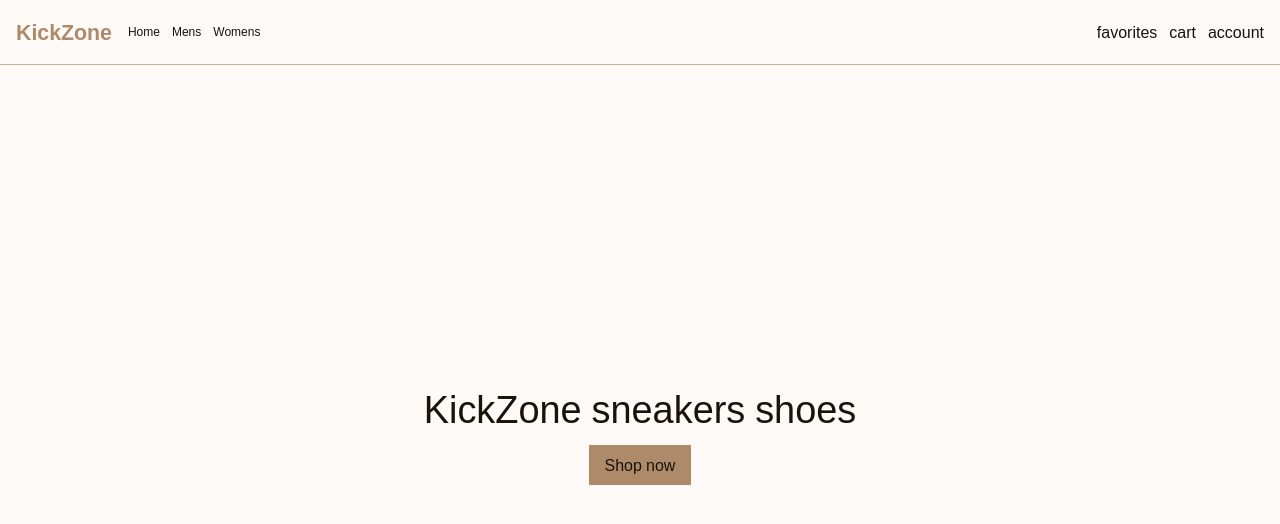
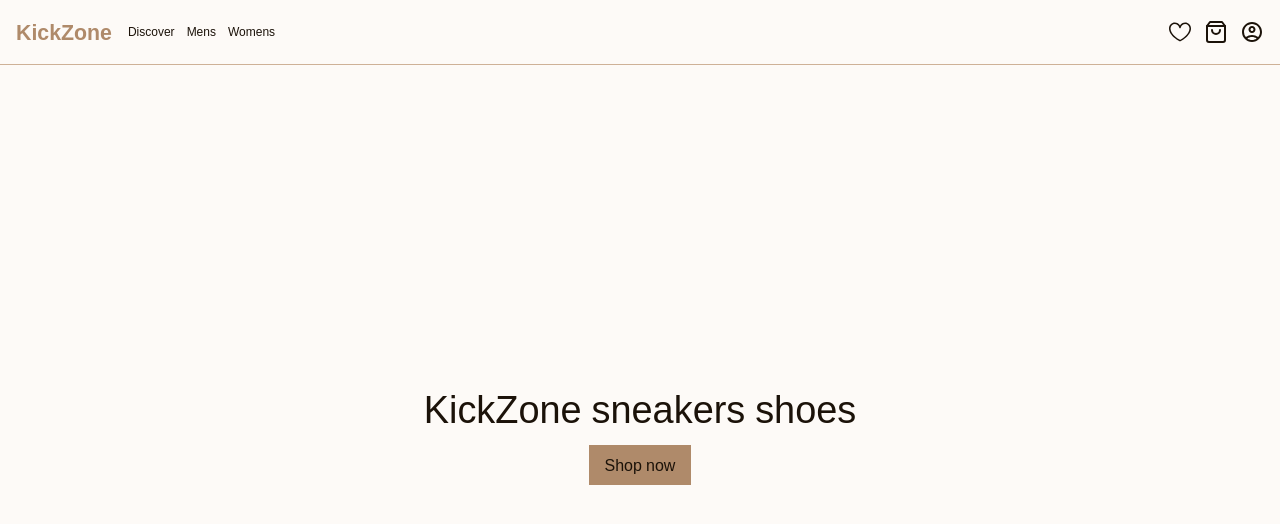
Before and after one commit to Wojtyua/KickZone-ecommerce, a Next.js app: page / in a window 1280 px wide. Shown: the top 524 px of the page. Built offline with nearby package versions, Linux system fonts and the light colour scheme; no server answers; the database is empty.

Commit message:
added: filtering functionality in mens route

```diff
--- a/app/_components/FeaturedProductsList.tsx
+++ b/app/_components/FeaturedProductsList.tsx
@@ -1,5 +1,6 @@
 import { getFeaturedProducts } from "@/app/_lib/mongodb/productActions";
 import Image from "next/image";
+import Link from "next/link";
 
 const FeaturedProductsList = async () => {
   const { data: products, message, success } = await getFeaturedProducts();
@@ -13,7 +14,7 @@
             height={200}
             alt={product.product_model}
           />
-          <p>{product.product_model}</p>
+          <Link href={`shop/${product._id}`}>{product.product_model}</Link>
         </div>
       ))}
     </div>
--- a/app/_components/Navigation.tsx
+++ b/app/_components/Navigation.tsx
@@ -1,29 +1,52 @@
+"use client";
+
 import Link from "next/link";
+import { usePathname } from "next/navigation";
+import { GoHeart } from "react-icons/go";
+import { LuShoppingBag } from "react-icons/lu";
+import { MdOutlineAccountCircle } from "react-icons/md";
+// import { GoHeartFill } from "react-icons/go";
+
+const links = [
+  { href: "/shop", label: "discover" },
+  { href: "/shop/mens", label: "mens" },
+  { href: "/shop/womens", label: "womens" },
+];
+const userLinks = [
+  { href: "/favorites", label: <GoHeart size={24} /> },
+  { href: "/cart", label: <LuShoppingBag size={24} /> },
+  { href: "/account", label: <MdOutlineAccountCircle size={24} /> },
+];
+
+// na pozniej pelne serce
+// <GoHeartFill />
 
 const Navigation = () => {
+  const pathname = usePathname();
+
   return (
     <nav className="flex justify-between w-full">
       <ul className="flex gap-3 capitalize text-sm items-center">
-        <li>
-          <Link href="/shop">home</Link>
-        </li>
-        <li>
-          <Link href="/shop">mens</Link>
-        </li>
-        <li>
-          <Link href="/account">womens</Link>
-        </li>
+        {links.map((link) => (
+          <li key={link.href}>
+            <Link href={link.href}>
+              <span
+                className={`${
+                  pathname === link.href ? "text-red-600" : "text-text"
+                }`}
+              >
+                {link.label}
+              </span>
+            </Link>
+          </li>
+        ))}
       </ul>
-      <ul className="flex gap-3">
-        <li>
-          <Link href="/favorites">favorites</Link>
-        </li>
-        <li>
-          <Link href="/cart">cart</Link>
-        </li>
-        <li>
-          <Link href="/account">account</Link>
-        </li>
+      <ul className="flex gap-3 capitalize text-sm items-center">
+        {userLinks.map((link) => (
+          <li key={link.href}>
+            <Link href={link.href}>{link.label}</Link>
+          </li>
+        ))}
       </ul>
     </nav>
   );
--- /dev/null
+++ b/app/_components/ProductsList.tsx
@@ -0,0 +1,40 @@
+import { getProductByTargetGroup } from "@/app/_lib/mongodb/productActions";
+import { filterProducts } from "@/app/_utils/filterProducts";
+import Image from "next/image";
+import Link from "next/link";
+
+type ProductsListProps = {
+  target: "men" | "women";
+  searchParams: { [key: string]: string | string[] | undefined };
+};
+
+const ProductsList = async ({ target, searchParams }: ProductsListProps) => {
+  // Pobierz produkty na podstawie targetu
+  const { data: products } = await getProductByTargetGroup(target);
+
+  // Przefiltruj produkty na podstawie searchParams
+  const filteredProducts = filterProducts(products, { searchParams });
+
+  // Jeśli brak wyników, wyświetl wiadomość
+  if (filteredProducts.length === 0) {
+    return <p>No products found matching your criteria.</p>;
+  }
+
+  return (
+    <main className="grid grid-cols-2 md:grid-cols-3">
+      {filteredProducts.map((product) => (
+        <div key={product.product_model}>
+          <Image
+            src={product.images[0]}
+            width={200}
+            height={200}
+            alt={product.product_model}
+          />
+          <Link href={`shop/${product._id}`}>{product.product_model}</Link>
+        </div>
+      ))}
+    </main>
+  );
+};
+
+export default ProductsList;
--- /dev/null
+++ b/app/_utils/filterProducts.ts
@@ -0,0 +1,105 @@
+import { ProductType } from "@/app/_lib/mongodb/db.types";
+
+export function filterProducts(
+  products: ProductType[],
+  searchParamsWrapper: {
+    searchParams: { [key: string]: string | string[] | undefined };
+  }
+): ProductType[] {
+  const searchParams = searchParamsWrapper.searchParams;
+  console.log("Received searchParams:", searchParams);
+
+  return products.filter((product) => {
+    console.log("Filtering product:", product);
+
+    const brands = Array.isArray(searchParams.brand)
+      ? searchParams.brand
+      : typeof searchParams.brand === "string"
+      ? searchParams.brand.split(",")
+      : undefined;
+
+    const categories = Array.isArray(searchParams.category)
+      ? searchParams.category
+      : typeof searchParams.category === "string"
+      ? searchParams.category.split(",")
+      : undefined;
+
+    const size = Array.isArray(searchParams.size)
+      ? searchParams.size
+      : typeof searchParams.size === "string"
+      ? searchParams.size.split(",")
+      : undefined;
+
+    const minPrice = searchParams.minPrice?.toString();
+    const maxPrice = searchParams.maxPrice?.toString();
+
+    console.log("Parsed filters:", {
+      brands,
+      categories,
+      size,
+      minPrice,
+      maxPrice,
+    });
+
+    if (brands?.length) {
+      const brandMatch = brands.some((brand) => {
+        const normalizedBrand = brand.toLowerCase();
+        const productBrand = product.brand.toLowerCase();
+        const match = productBrand === normalizedBrand;
+        console.log(
+          `Checking brand "${normalizedBrand}" against product brand "${productBrand}"`,
+          "Match:",
+          match
+        );
+        return match;
+      });
+
+      if (!brandMatch) {
+        console.log("Filtered out by brand");
+        return false;
+      }
+    }
+
+    if (categories?.length) {
+      const categoryMatch = categories.some((cat) => {
+        const productCategories = product.categories.map((c) =>
+          c.toLowerCase()
+        );
+        const filterCategory = cat.toLowerCase();
+        const match = productCategories.includes(filterCategory);
+        console.log(
+          `Checking category "${filterCategory}" against product categories ${productCategories}`,
+          "Match:",
+          match
+        );
+        return match;
+      });
+
+      if (!categoryMatch) {
+        console.log("Filtered out by category");
+        return false;
+      }
+    }
+
+    if (size) {
+      const sizeNum = size.map((size) => parseInt(size));
+      if (!product.variants.some((variant) => sizeNum.includes(variant.size))) {
+        console.log("Filtered out by size");
+        return false;
+      }
+    }
+
+    if (minPrice && product.price < parseFloat(minPrice)) {
+      console.log("Filtered out by minPrice");
+      return false;
+    }
+
+    if (maxPrice && product.price > parseFloat(maxPrice)) {
+      console.log("Filtered out by maxPrice");
+      return false;
+    }
+
+    console.log("Product passed all filters");
+    return true;
+  });
+}
--- a/app/shop/(target_group)/mens/page.tsx
+++ b/app/shop/(target_group)/mens/page.tsx
@@ -1,5 +1,19 @@
-const Page = () => {
-  return <div>mens page</div>;
+import ProductsList from "@/app/_components/ProductsList";
+import { Suspense } from "react";
+
+const Page = async (searchParamsWrapper: {
+  searchParams: { [key: string]: string | string[] | undefined };
+}) => {
+  const { searchParams } = searchParamsWrapper; // Wyodrębnienie searchParams
+
+  return (
+    <div>
+      <h2>Mens shoes</h2>
+      <Suspense fallback={<div>Loading mens products...</div>}>
+        <ProductsList target="men" searchParams={searchParams} />
+      </Suspense>
+    </div>
+  );
 };
 
 export default Page;
--- a/app/shop/[product_id]/page.tsx
+++ b/app/shop/[product_id]/page.tsx
@@ -14,10 +14,9 @@
 }
 
 export async function generateStaticParams() {
-  const { data, success, message } = await getAllProducts();
+  const { data } = await getAllProducts();
   const ids = data.map((product) => ({ product_id: String(product._id) }));
 
-  console.log(ids);
   return ids;
 }
 
--- a/next.config.mjs
+++ b/next.config.mjs
@@ -1,7 +1,12 @@
 /** @type {import('next').NextConfig} */
 const nextConfig = {
   images: {
-    domains: ["res.cloudinary.com"],
+    remotePatterns: [
+      {
+        protocol: "https",
+        hostname: "res.cloudinary.com",
+      },
+    ],
   },
 };
 
```
Also changed, not shown: package.json (+5 -2 lines), 1 other file (tests, documents, lock files or other folders).
